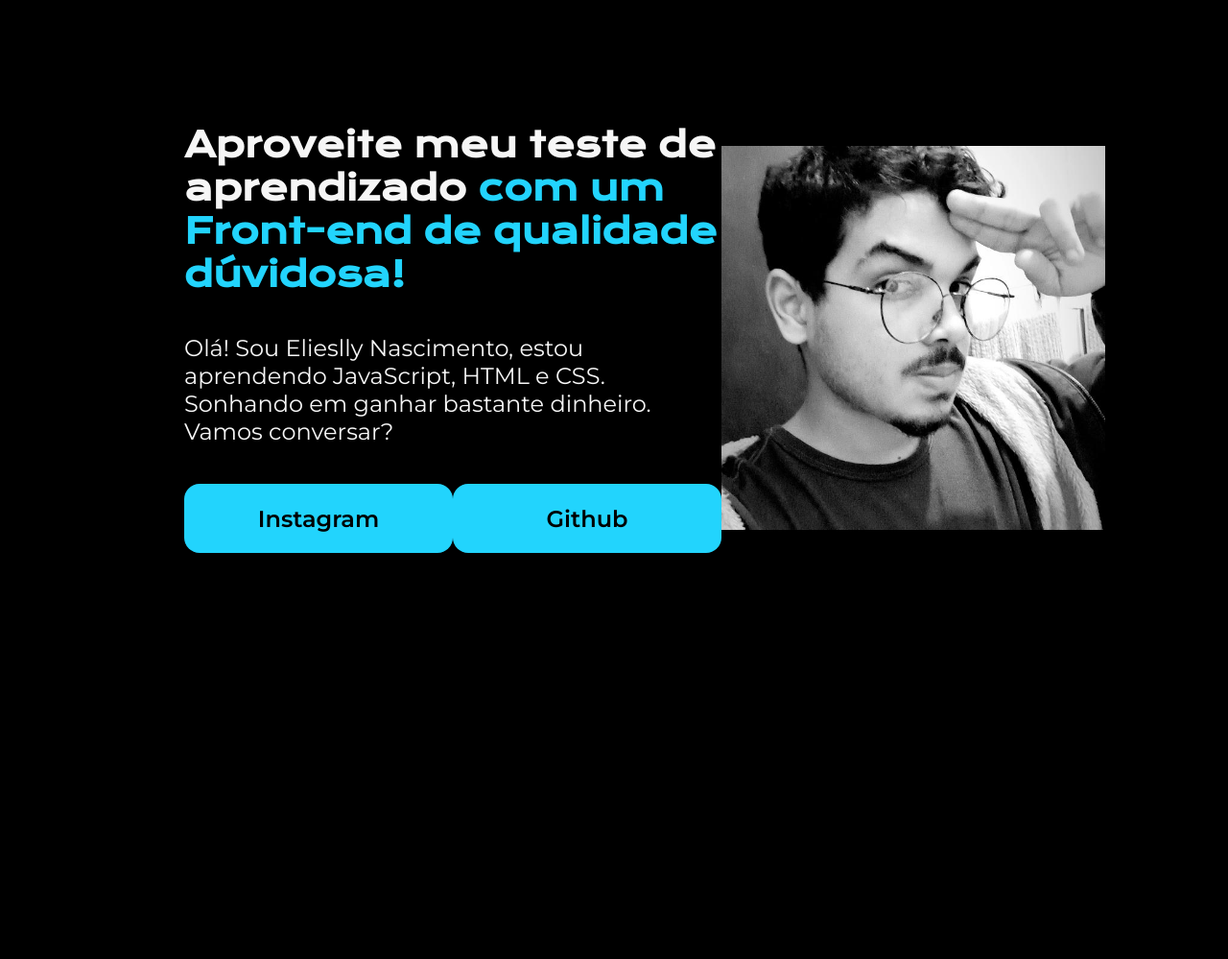
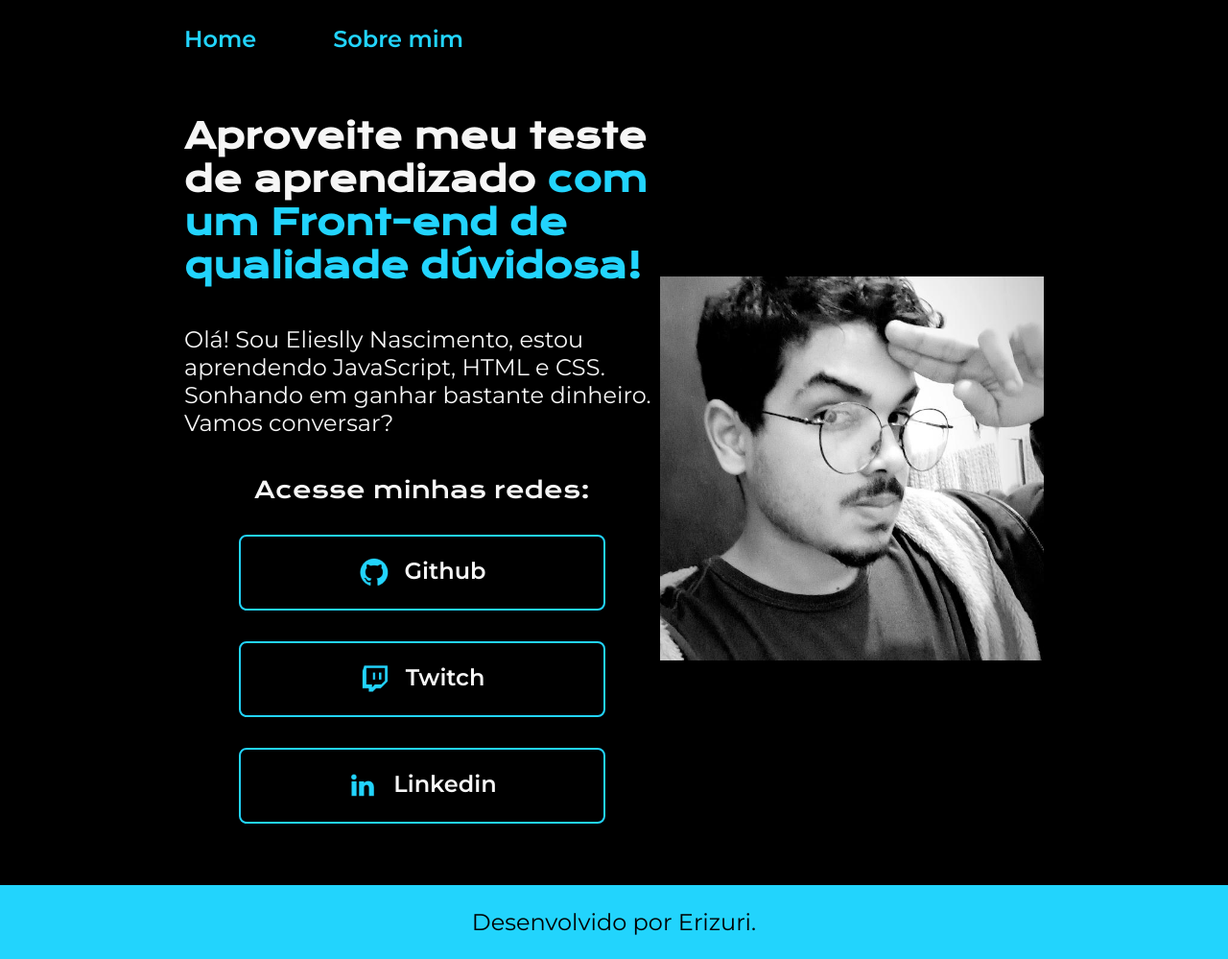
Before and after one commit to ErizuriX/apresentacao, a plain HTML site: page index.html in a window 1280 px wide. Shown: the whole page at 96% size. Before the commit the page ends 928 px from the top, so only its background shows below. Drawn offline with nearby package versions, Linux system fonts and the light colour scheme.

Commit message:
projeto finalizado

```diff
--- a/index.html
+++ b/index.html
@@ -4,21 +4,40 @@
     <meta charset="UTF-8">
     <meta name="viewport" content="width=device-width, initial-scale=1.0">
     <title>Portfolio</title>
-    <link rel="stylesheet" href="style.css">
+    <link rel="stylesheet" href="./styles/style.css">
 </head>
 <body>
-    <header></header>
+    <header class="cabecalho">
+        <nav class="cabecalho__menu">
+            <a class="cabecalho__menu__link" href="index.html">Home</a>
+            <a class="cabecalho__menu__link" href="about.html">Sobre mim</a>
+        </nav>
+    </header>
     <main class="apresentacao">
         <section class="apresentacao__conteudo">
             <h1 class="apresentacao__conteudo__titulo">Aproveite meu teste de aprendizado <strong class="titulo-destaque"> com um Front-end de qualidade dúvidosa!</strong></h1>
             <p class="apresentacao__conteudo__texto">Olá! Sou Elieslly Nascimento, estou aprendendo JavaScript, HTML e CSS. Sonhando em ganhar bastante dinheiro. Vamos conversar?</p>
             <div class="apresentacao__links">
-            <a class="apresentacao__links__link" href="https://www.instagram.com/za_erizuri/">Instagram</a>
-            <a class="apresentacao__links__link" href="https://github.com/ErizuriX">Github</a>
+                <h2 class="apresentacao__links__subtitulo">Acesse minhas redes:</h2>
+
+            <a class="apresentacao__links__link" href="https://github.com/ErizuriX">
+                <img src="./assets/Logo Github.png" alt="Logo Github">
+                Github
+            </a>
+            <a class="apresentacao__links__link" href="https://www.twitch.tv/mobxk">
+                <img src="./assets/Logo Twitch.png" alt="Logo Twitch">
+                Twitch
+            </a>
+            <a class="apresentacao__links__link" href="https://www.linkedin.com/in/eliesllynascimento/">
+                <img src="./assets/Logo linkedin.png" alt="Logo Linkedin">
+                Linkedin
+            </a>
             </div>
         </section>
-        <img class="apresentacao__imagem" src="imagem.jpeg" alt="Foto de Elieslly Nascimento acenando">
+        <img class="apresentacao__imagem" src="./assets/imagem.jpeg" alt="Foto de Elieslly Nascimento acenando">
     </main>
-    <footer></footer>
+    <footer class="rodape">
+        <p>Desenvolvido por Erizuri.</p>
+    </footer>
 </body>
 </html>
--- a/style.css
+++ /dev/null
@@ -1,64 +0,0 @@
-@import url('https://fonts.googleapis.com/css2?family=Krona+One&family=Montserrat:wght@400;600&display=swap');
-
-*{
-    margin: 0;
-    padding: 0;
-}
-
-
-body {
-    height: 100vh;
-    box-sizing: border-box;
-    background-color: #000;
-    color: #F6F6F6;
-}
-
-.titulo-destaque {
-    color: #22D4FD;
-}
-
-.apresentacao {
-    margin: 10% 15%;
-    display: flex;
-    align-items: center;
-    justify-content: space-between;
-}
-
-.apresentacao__conteudo{
-    width: 615px;
-    display: flex;
-    flex-direction: column;
-    gap: 40px;
-}
-
-.apresentacao__conteudo__titulo{
-    font-size: 36px;
-    font-family: "Krona One", sans-serif;
-}
-
-.apresentacao__conteudo__texto{
-    font-size: 24px;
-    font-family: "Montserrat", sans-serif;
-}
-
-.apresentacao__links{
-    display: flex;
-    justify-content: space-between;
-}
-.apresentacao__links__link{
-    background-color: #22D4FD;
-    width: 280px;
-    text-align: center;
-    border-radius: 16px;
-    font-size: 24px;
-    font-weight: 600;
-    padding: 21.5px 0;
-    text-decoration: none;
-    color: #000000;
-    font-family: "Montserrat", sans-serif;
-}
-
-.apresentacao__imagem{
-    max-width: 400px;
-    width: 100%;
-}
--- /dev/null
+++ b/styles/style.css
@@ -0,0 +1,117 @@
+@import url('https://fonts.googleapis.com/css2?family=Krona+One&family=Montserrat:wght@400;600&display=swap');
+
+:root {
+    --cor-primaria: #000000;
+    --cor-secundaria: #F6F6F6;
+    --cor-terciaria: #22D4FD;
+    --cor-hover: #272727;
+
+    --fonte-primaria: "Krona One", sans-serif;
+    --fonte-secundaria: "Montserrat", sans-serif;
+}
+
+*{
+    margin: 0;
+    padding: 0;
+}
+
+
+body {
+    box-sizing: border-box;
+    background-color: var(--cor-primaria);
+    color: var(--cor-secundaria);
+}
+
+.cabecalho{
+    padding: 2% 0% 0% 15%;
+}
+
+.cabecalho__menu{
+    display: flex;
+    gap: 80px;
+}
+
+
+.cabecalho__menu__link{
+    font-family: var(--fonte-secundaria);
+    font-size: 24px;
+    font-weight: 600;
+    color: var(--cor-terciaria);
+    text-decoration: none;
+}
+
+.apresentacao {
+    padding: 5% 15%;
+    display: flex;
+    align-items: center;
+    justify-content: space-between;
+}
+
+.apresentacao__conteudo{
+    width: 615px;
+    display: flex;
+    flex-direction: column;
+    gap: 40px;
+}
+
+.apresentacao__conteudo__titulo{
+    font-size: 36px;
+    font-family: var(--fonte-primaria);
+}
+
+.titulo-destaque {
+    color:var(--cor-terciaria);
+}
+
+.apresentacao__conteudo__texto{
+    font-size: 24px;
+    font-family: var(--fonte-secundaria);
+}
+
+.apresentacao__links{
+    display: flex;
+    flex-direction: column;
+    justify-content: space-between;
+    align-items: center;
+    gap: 32px;
+}
+.apresentacao__links__link{
+    display: flex;
+    justify-content: center;
+    gap: 16px;
+    border: 2px solid var(--cor-terciaria);
+    width: 378px;
+    text-align: center;
+    border-radius: 8px;
+    font-size: 24px;
+    font-weight: 600;
+    padding: 21.5px 0;
+    text-decoration: none;
+    color: var(--cor-secundaria);
+    font-family: var(--fonte-secundaria);
+}
+
+.apresentacao__imagem{
+    max-width: 400px;
+    width: 100%;
+}
+
+.apresentacao__links__subtitulo{
+    font-family: var(--fonte-primaria);
+    font-weight: 400;
+    font-size: 24px;
+}
+
+.apresentacao__links__link:hover{
+    background-color: var(--cor-hover);
+}
+
+.rodape{
+    padding: 24px;
+    color: var(--cor-primaria);
+    background-color:var(--cor-terciaria);
+    text-align: center;
+    font-family: var(--fonte-secundaria);
+    font-weight: 400;
+    font-size: 24px;
+}
```
Also changed, not shown: about.html (added, +30 -0 lines), assets/Logo Github.png (added), assets/Logo Twitch.png (added), assets/Logo do Instagram.png (added), assets/Logo linkedin.png (added), assets/imagem.jpeg (renamed from imagem.jpeg), assets/instagram_logo_32x32.png (added).
